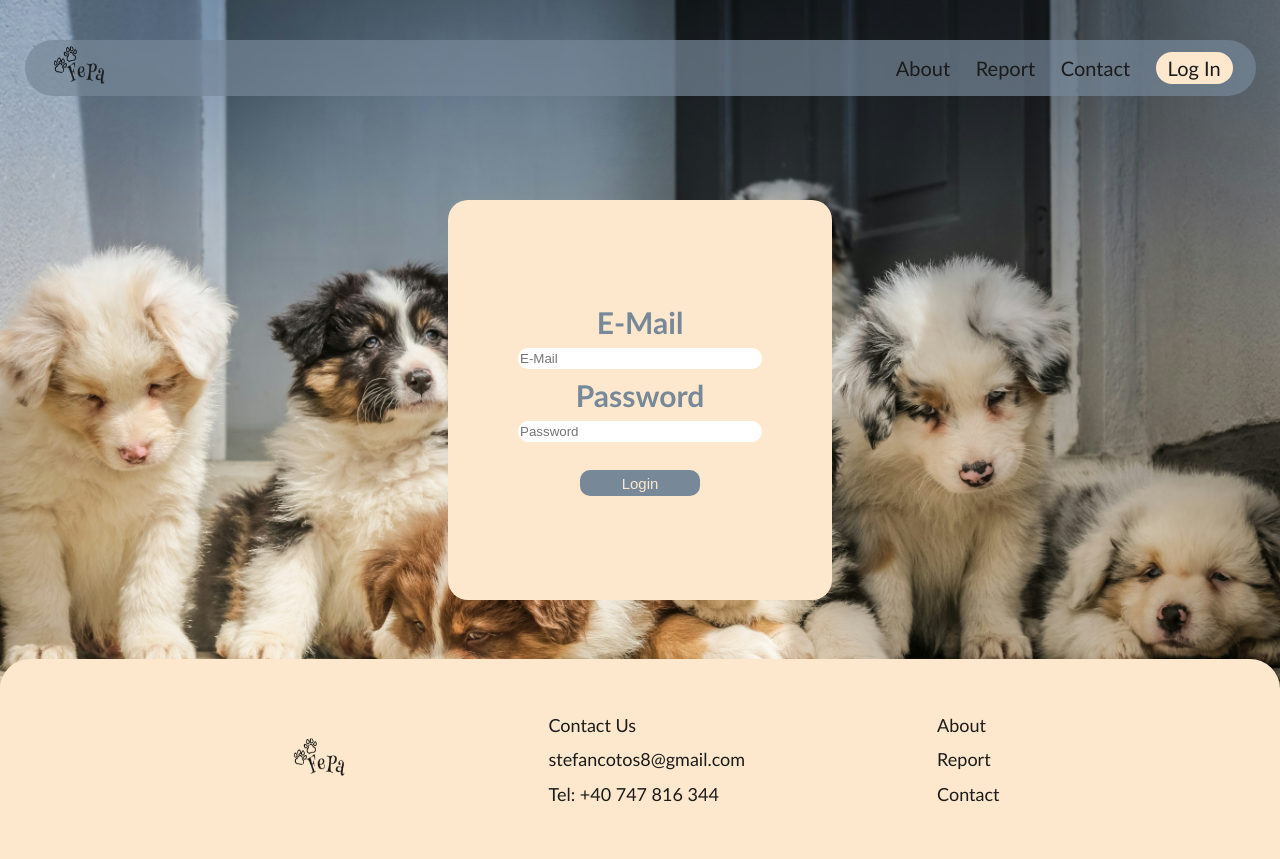
After one commit to StefanCotos/FePA, a PHP site: page /log_in.html in a window 1280 px wide. The commit adds this page. Run offline with PHP 8.4, Linux system fonts and the light colour scheme.

Commit message:
Add log in page and some changes in index and css.

```diff
--- a/index.html
+++ b/index.html
@@ -21,7 +21,7 @@
                 <a class="no-link-style" href="#myFooter">
                     <p class="menu__contact">Contact</p>
                 </a>
-                <a class="no-link-style">
+                <a class="no-link-style" href="log_in.html">
                     <div class="menu__log_in menu__log_in--button">Log In</div>
                 </a>
             </div>
--- /dev/null
+++ b/log_in.html
@@ -0,0 +1,62 @@
+<!DOCTYPE html>
+<html lang="en">
+<head>
+    <meta charset="UTF-8">
+    <title>Log In</title>
+    <link rel="stylesheet" href="project.css">
+</head>
+<body>
+<div class="wrapper">
+    <header>
+        <a href="index.html">
+            <img class="logo" src="Logo.png" alt="Logo">
+        </a>
+        <div class="menu">
+            <a class="no-link-style">
+                <div class="menu__about">About</div>
+            </a>
+            <a class="no-link-style">
+                <div class="menu__report">Report</div>
+            </a>
+            <a class="no-link-style" href="#myFooter">
+                <p class="menu__contact">Contact</p>
+            </a>
+            <a class="no-link-style">
+                <div class="menu__log_in menu__log_in--button">Log In</div>
+            </a>
+        </div>
+    </header>
+</div>
+<main>
+    <img class="wallpaper" src="Wallpaper.jpg" alt="Wallpaper">
+    <div class="block">
+        <form class="log_in_form" action="" method="POST">
+            <label class="email_color" for="E-Mail"><b>E-Mail</b></label>
+            <input type="text" id="E-Mail" name="E-Mail" placeholder="E-Mail">
+            <label for="Password"><b>Password</b></label>
+            <input type="text" id="Password" name="Password" placeholder="Password">
+            <input class="no-link-style" type="submit" id="Log_In" value="Login">
+        </form>
+    </div>
+</main>
+<footer id="myFooter">
+    <a href="index.html">
+        <img class="logo" src="Logo.png" alt="Logo">
+    </a>
+    <div class="footer__content">
+        <div>Contact Us</div>
+        <a class="no-link-style" href="mailto:stefancotos8@gmail.com">
+            stefancotos8@gmail.com
+        </a>
+        <a class="no-link-style" href="tel:+40747816344">
+            Tel: +40 747 816 344
+        </a>
+    </div>
+    <div class="footer__content">
+        <a class="no-link-style">About</a>
+        <a class="no-link-style">Report</a>
+        <a class="no-link-style">Contact</a>
+    </div>
+</footer>
+</body>
+</html>
--- a/project.css
+++ b/project.css
@@ -21,7 +21,7 @@ body {
 
 header {
     width: 95vw;
-    height: 5vh;
+    height: 7vh;
     border-radius: 30px;
     position: fixed;
     top: 5vh;
@@ -81,6 +81,13 @@ header:focus {
     align-items: center;
 }
 
+.menu__log_in--button:hover {
+    border-style: solid;
+    border-color: #fde8cd;
+    background-color: lightslategray;
+    color: #fde8cd;
+}
+
 .menu__about{
 }
 
@@ -90,12 +97,61 @@ header:focus {
 .menu__contact{
 }
 
+main{
+    align-items: center;
+}
 
-.project_name{
-    width: 60%;
-    height: 60%;
+.block{
+    width: 30vw;
+    height: 50vh;
+    border-radius: 20px;
     position: absolute;
-    top: 20vh;
+    top: 25vh;
+    left: 35vw;
+    background-color: #fde8cd;
+}
+
+.log_in_form{
+    width: 100%;
+    height: 100%;
+    position: absolute;
+    top: 13vh;
+    display: flex;
+    flex-direction: column;
+    align-items: center;
+    gap: 1vh;
+    color: lightslategray;
+}
+
+#E-Mail{
+    width: 30vh;
+    height: 1.5vw;
+    border-radius: 10px;
+    border-style: none;
+}
+
+#Password{
+    width: 30vh;
+    height: 1.5vw;
+    border-radius: 10px;
+    border-style: none;
+}
+
+#Log_In{
+    margin-top: 20px;
+    width: 15vh;
+    height: 2vw;
+    border-radius: 10px;
+    border-style: solid;
+    border-color: lightslategray;
+    color: #fde8cd;
+    font-size: 15px;
+    background-color: lightslategray;
+}
+
+#Log_In:hover{
+    background-color: #fde8cd;
+    color: lightslategray;
 }
 
 .wallpaper {
```
